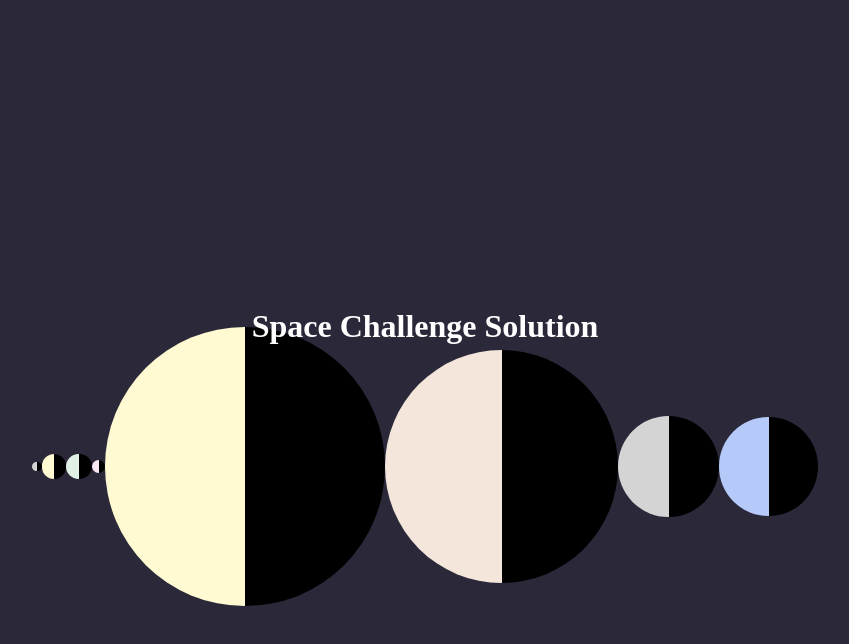
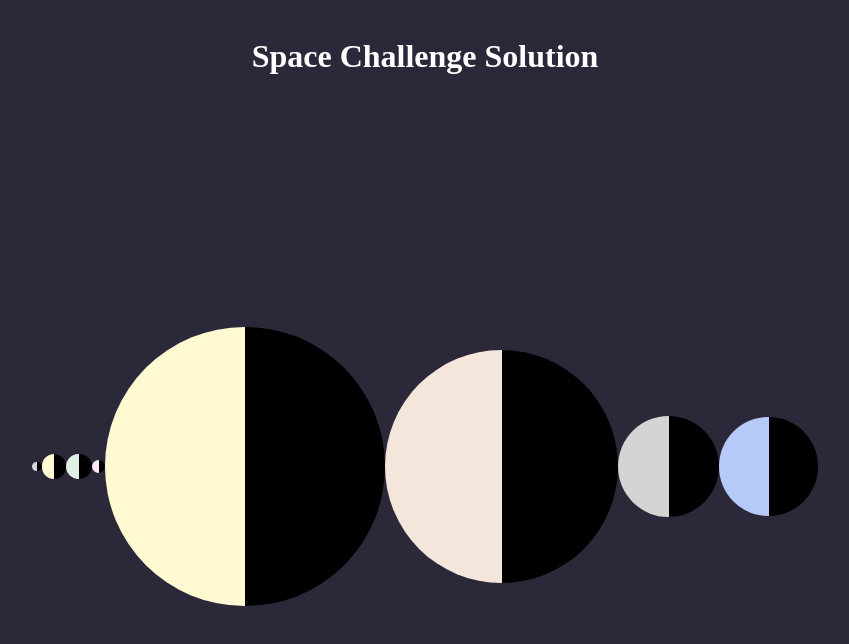
Before and after one commit to MaianneThornton/ScrimbaSpaceChallenge, a plain HTML site: page index.html in a window 1280 px wide. Shown: the whole page, without its empty margins (215-1064 px from the left). Drawn offline with Linux system fonts and the light colour scheme.

Commit message:
fix: h1 display position

```diff
--- a/index.css
+++ b/index.css
@@ -29,5 +29,5 @@ h1 {
   justify-content: center;
   align-items: center;
   position: relative;
-  top: 300px;
+  top: 30px;
 }
```
